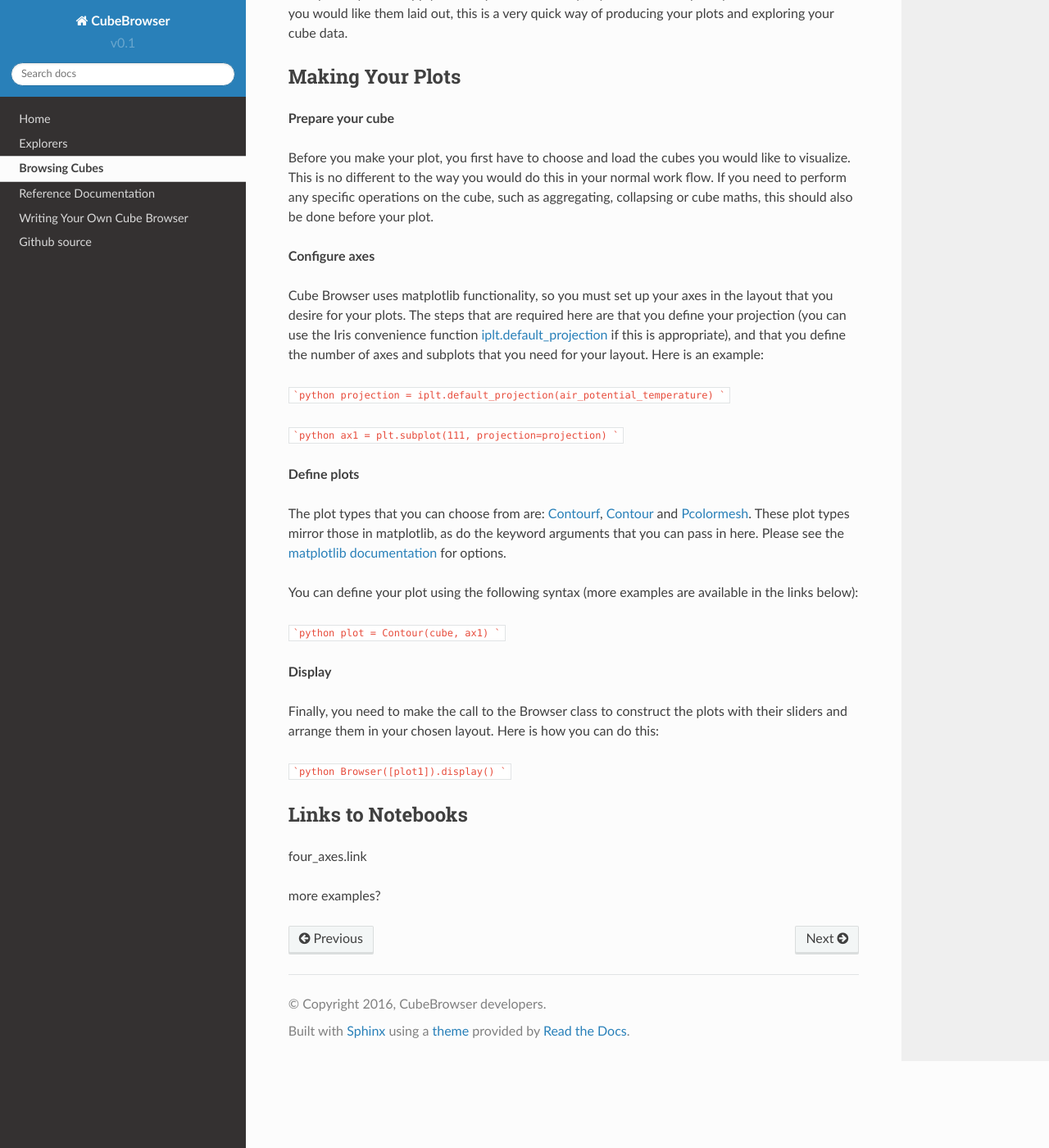
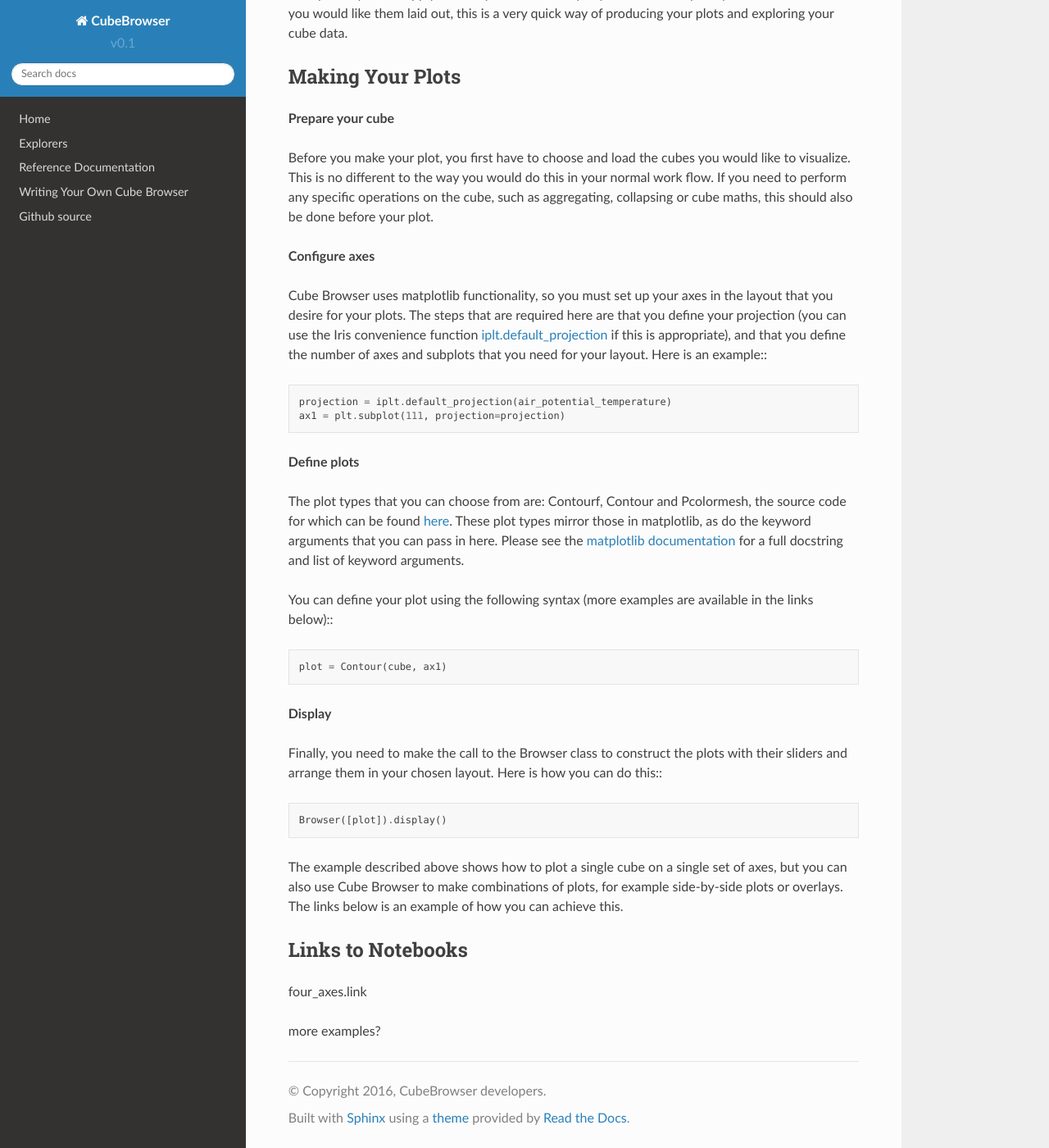
Before and after one commit to SciTools/cube_browser, a Sphinx documentation site: the page built from doc/browsing_cubes/intro.rst, in a window 1280 px wide and 1400 px high, scrolled down 323 px. Shown: the whole window at 82% size. Built offline with Sphinx 7.4.7 and the Read the Docs theme 2.0.0, drawn with Linux system fonts in a browser that asks for light colours; pages that are not in the unit, such as notebooks, are missing from menus.

Commit message:
appearance corrections made

````diff
--- a/doc/browsingCubes/intro.rst
+++ b/doc/browsing_cubes/intro.rst
@@ -21,35 +21,30 @@
 Cube Browser uses matplotlib functionality, so you must set up your axes in the layout that you desire for your plots.
 The steps that are required here are that you define your projection
 (you can use the Iris convenience function `iplt.default_projection <http://scitools.org.uk/iris/docs/latest/iris/iris/plot.html#iris.plot.default_projection>`_ if this is appropriate),
-and that you define the number of axes and subplots that you need for your layout.  Here is an example:
+and that you define the number of axes and subplots that you need for your layout.  Here is an example:::
 
-```python
-projection = iplt.default_projection(air_potential_temperature)
-```
-
-```python
-ax1 = plt.subplot(111, projection=projection)
-```
+    projection = iplt.default_projection(air_potential_temperature)
+    ax1 = plt.subplot(111, projection=projection)
 
 **Define plots**
 
-The plot types that you can choose from are: `Contourf <wherever/this/lives.html>`_, `Contour <wherever/this/lives.html>`_ and `Pcolormesh <wherever/this/lives.html>`_.
+The plot types that you can choose from are: Contourf, Contour and Pcolormesh, the source code for which can be found `here <../../../../lib/cube_browser/__init__.py>`_.
 These plot types mirror those in matplotlib, as do the keyword arguments that you can pass in here.
-Please see the `matplotlib documentation <http://matplotlib.org/api/pyplot_api.html?highlight=contour#matplotlib.pyplot.contour>`_ for options.
+Please see the `matplotlib documentation <http://matplotlib.org/api/pyplot_api.html?highlight=contour#matplotlib.pyplot.contour>`_ for a full docstring and list of keyword arguments.
 
-You can define your plot using the following syntax (more examples are available in the links below):
+You can define your plot using the following syntax (more examples are available in the links below):::
 
-```python
-plot = Contour(cube, ax1)
-```
+    plot = Contour(cube, ax1)
 
 **Display**
 
-Finally, you need to make the call to the Browser class to construct the plots with their sliders and arrange them in your chosen layout.  Here is how you can do this:
+Finally, you need to make the call to the Browser class to construct the plots with their sliders and arrange them in your chosen layout.  Here is how you can do this:::
 
-```python
-Browser([plot1]).display()
-```
+    Browser([plot]).display()
+
+The example described above shows how to plot a single cube on a single set of axes, but you can also use Cube Browser to make combinations of plots, for example side-by-side plots or overlays.
+The links below is an example of how you can achieve this.
+
 
 Links to Notebooks
 ------------------
````
Also changed, not shown: doc/browsing_cubes/four_axes.ipynb (renamed from doc/browsingCubes/four_axes.ipynb).
